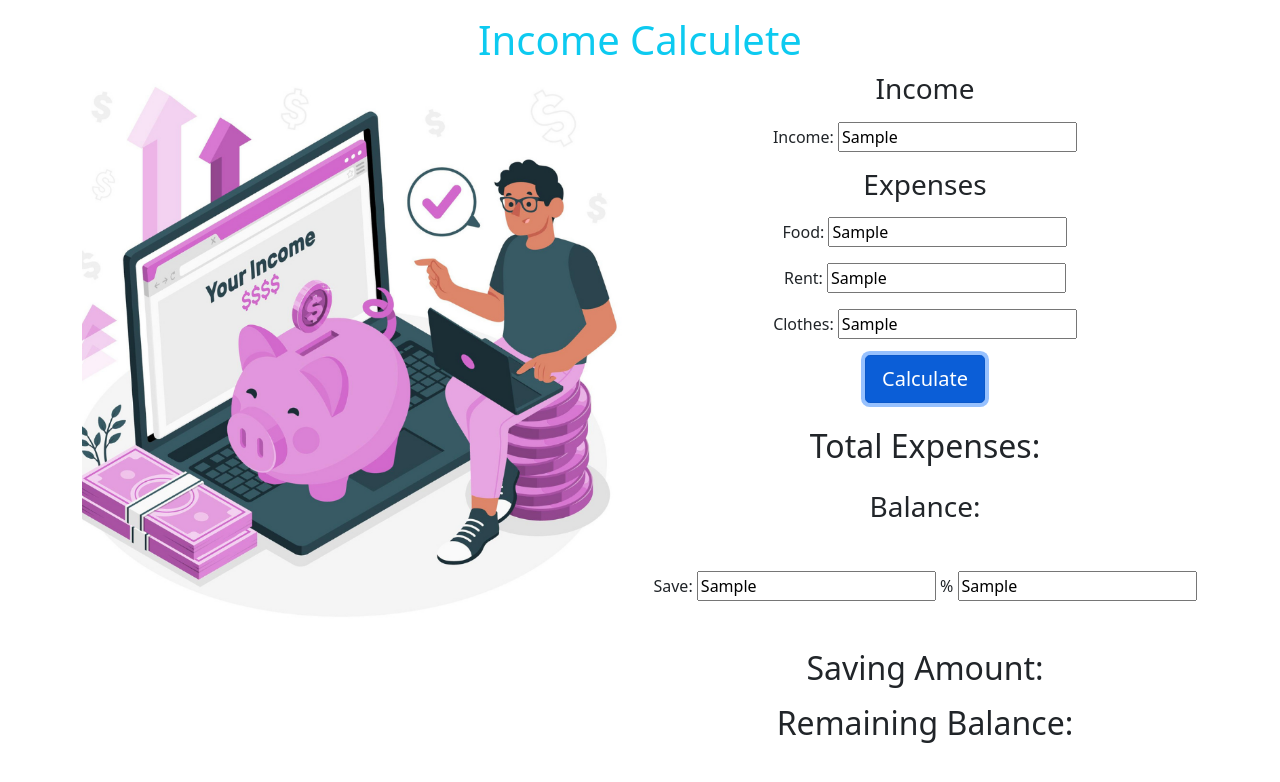
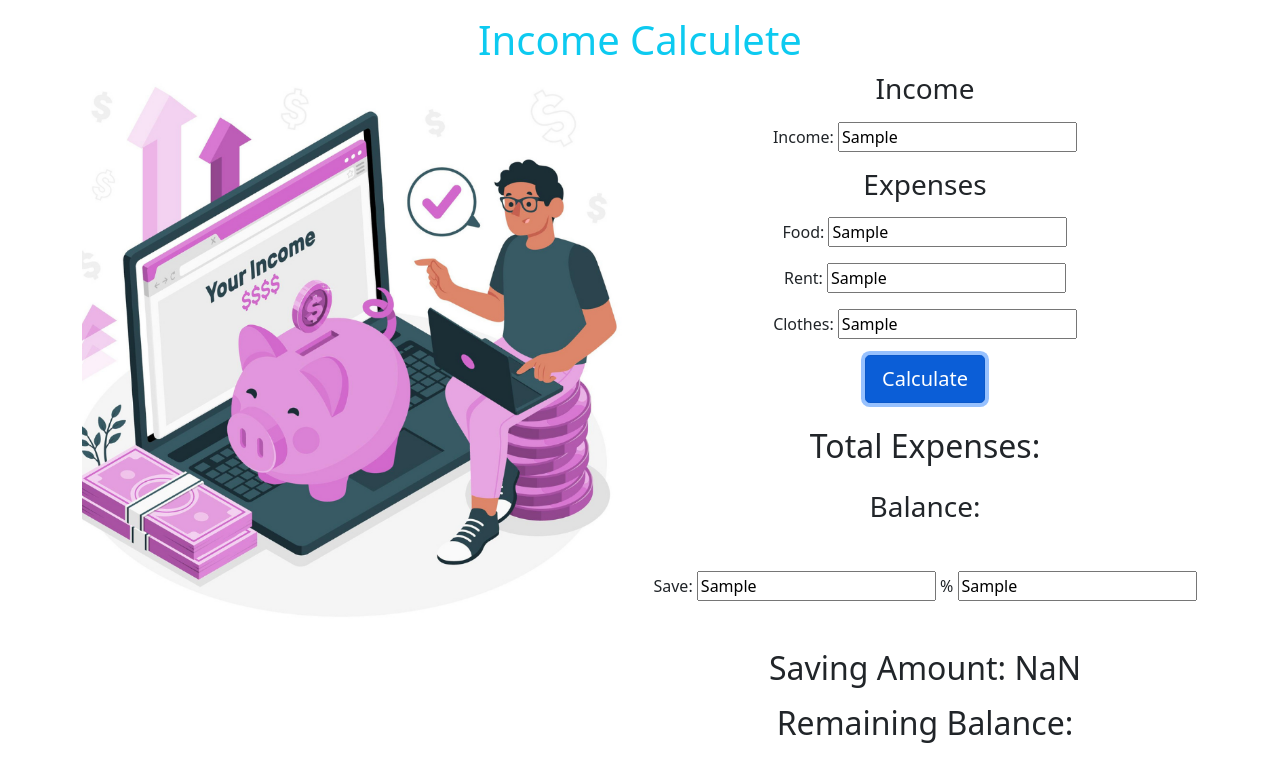
Before and after one commit to ShihabReza/money-master, a plain HTML site: page index.html in a window 1280 px wide. Both pictures are taken after typing "Sample", "Sample", "Sample", "Sample", "Sample", "Sample" into the empty fields and a click on the button "Calculate". Drawn offline with nearby package versions, Linux system fonts and the light colour scheme.

Commit message:
totalAmount

```diff
--- a/income.js
+++ b/income.js
@@ -1,3 +1,22 @@
 document.getElementById('calculete-btn').addEventListener('click', function(){
-    console.log('hello')
+
+    const foodTk = document.getElementById('food')
+    const foodValue = foodTk.value;
+    const foodinc = parseFloat(foodValue);
+
+    const rentTk = document.getElementById('rent');
+    const rentValue = rentTk.value;
+    const restFlot = parseFloat(rentValue);
+
+    const ClothesTk = document.getElementById('Clothes');
+    const ClothesValue = ClothesTk.value;
+    const ClothesIns = parseFloat(ClothesValue);
+
+    const totalTk = foodinc+restFlot+ClothesIns
+
+    const totalAmount = document.getElementById('total-amound');
+    const totalValue = totalAmount.innerText;
+
+    totalAmount.innerText = totalTk
+
 })
--- a/index.html
+++ b/index.html
@@ -39,7 +39,7 @@
                     </div>
                     <div class="input-aria text-center mt-3 mb-3">
                         <span>Clothes:
-                        </span><input type="text">
+                        </span><input id="Clothes" type="text">
 
                     </div>
                     <div class="bttton text text-center">
@@ -50,7 +50,7 @@
                     <div class="bonuse-btn text-center mt-5 mb-5">
                         <span>Save: </span> <input type="text"placeholder="20"> <span>%</span> <input type="text">
                     </div>
-                    <h2 id="total-amound" class="text-center mb-3">Saving Amount:  </h2>
+                    <h2 class="text-center mb-3">Saving Amount: <span id="total-amound">00</span></h2>
                     <h2 class="text-center">Remaining Balance:   </h2>
 
                 </div>
```
